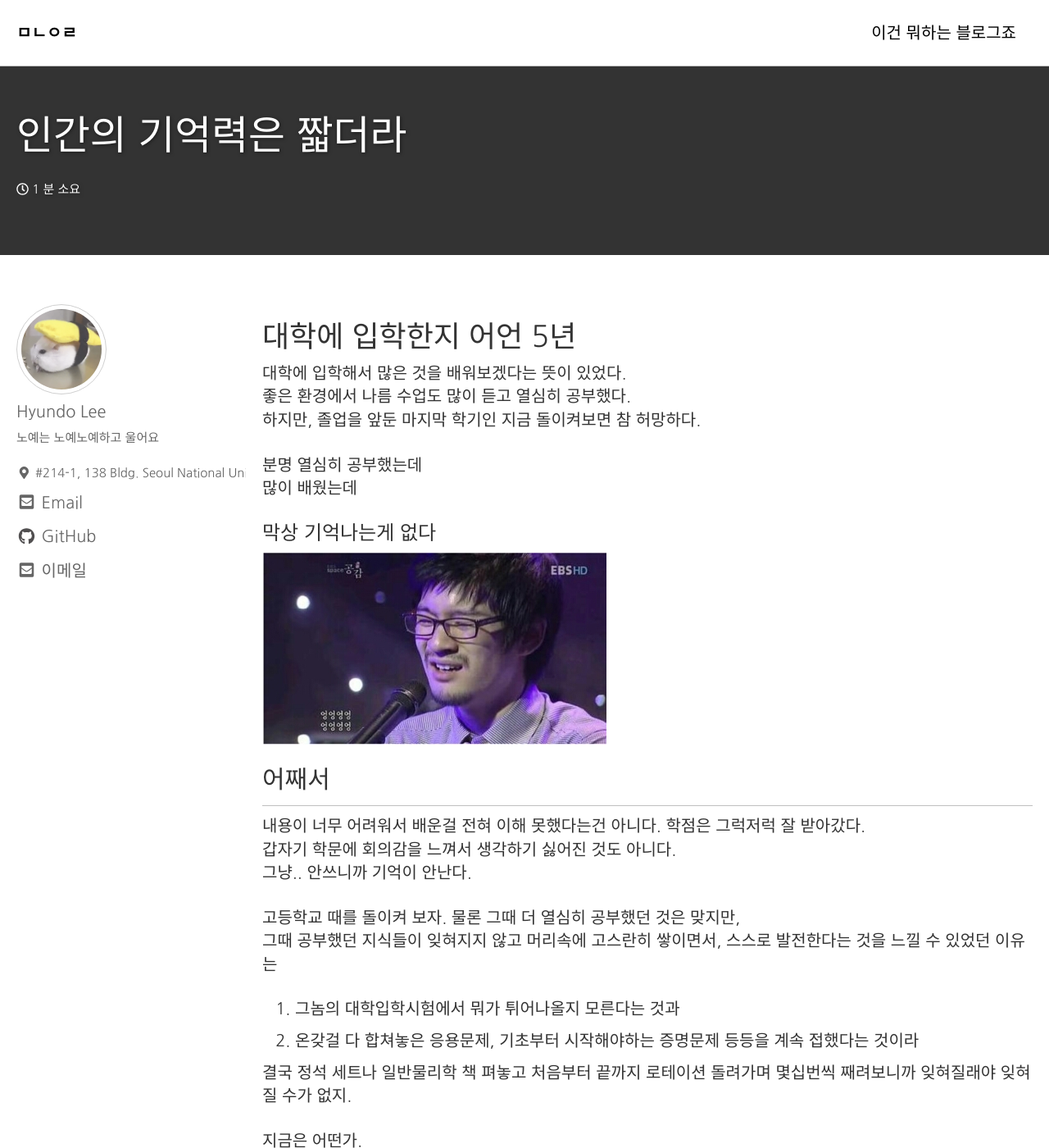
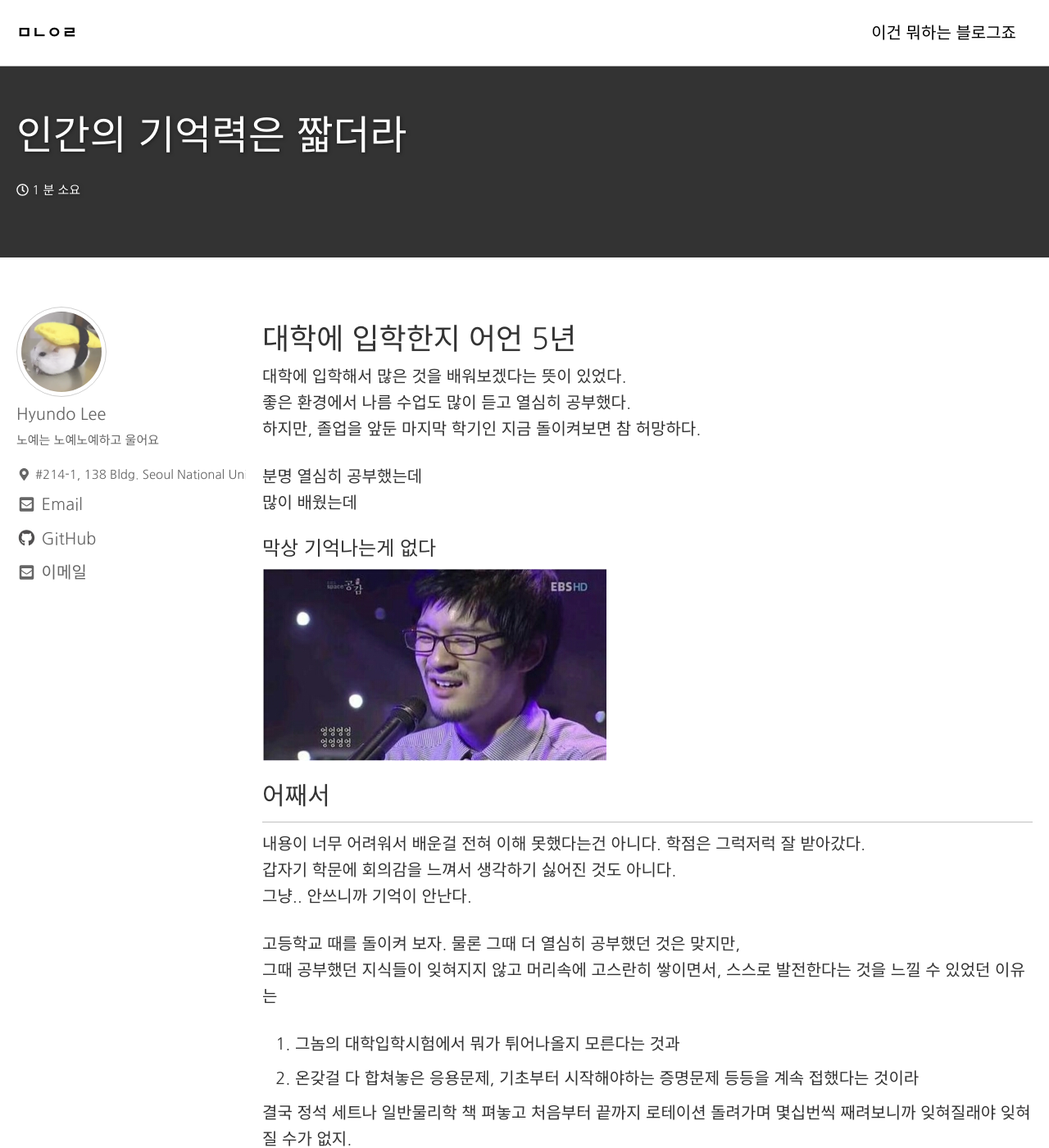
Before and after one commit to illhyhl1111/PPPP.github.io, a Jekyll site: the page built from _posts/2018-09-14-first-post.md, in a window 1280 px wide and 1400 px high. Shown: the whole window at 82% size. Built offline with Jekyll 4.4.1, drawn with Linux system fonts in a browser that asks for light colours; nearby versions of some CDN libraries; formulas are drawn with MathJax 3.

Commit message:
ㅜㅜㅜㅜ

```diff
--- a/_includes/head/custom.html
+++ b/_includes/head/custom.html
@@ -11,7 +11,7 @@
     html {
         font-size: 20px;
     }
-    body{font-family: 나눔고딕, NanumGothic, 'Nanum Gothic', Nanumbarungothic, arial, verdana, sans-serif; font-size: 1.00rem;}
+    body{font-family: 나눔고딕, NanumGothic, 'Nanum Gothic', Nanumbarungothic, arial, verdana, sans-serif; line-height: 1.6; font-size: 1.00rem;}
 </style>
 <!--style type="text/css">
     .Layer1 {
```
